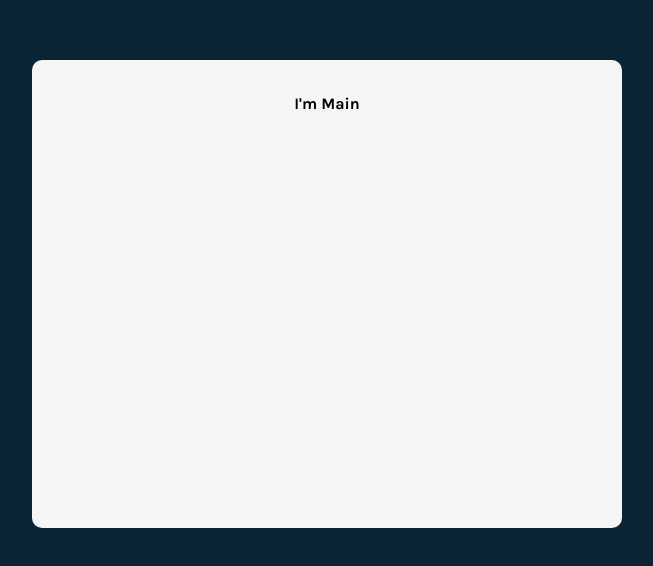
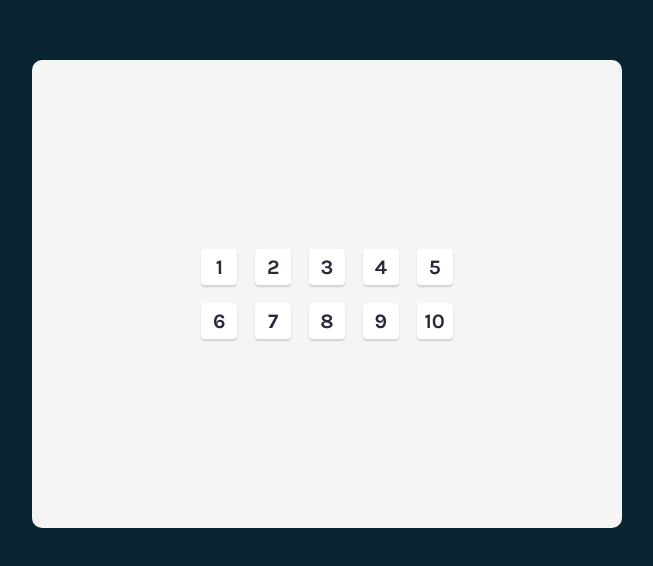
Before and after one commit to komalgill0310/tenzies_game, a React (Vite) app: page / in a window 1280 px wide. Shown: the part 106-672 px from the top of the page, without its empty margins (313-966 px from the left). Built offline with nearby package versions, Linux system fonts and the light colour scheme.

Commit message:
added a Die contiainer, and styled the container

```diff
--- a/src/App.css
+++ b/src/App.css
@@ -1,10 +1,39 @@
 main {
+  /*Display stuff*/
   display: flex;
+  flex-shrink: 0;
+  align-items: center;
+  justify-content: center;
+  /*Box model stuff*/
   width: 520px;
   height: 400px;
   padding: 33.28px 34.56px 33.92px 34.56px;
-  justify-content: center;
-  flex-shrink: 0;
   border-radius: 10px;
   background: #f5f5f5;
 }
+
+.die-container {
+  /*Display stuff*/
+  display: grid;
+  grid-template: auto auto / repeat(5, 1fr);
+  /*Miscellaneous*/
+  gap: 18px;
+}
+
+.die {
+  /*Display stuff*/
+  display: grid;
+  align-items: center;
+  justify-content: center;
+  /*Box model stuff*/
+  width: 35.84px;
+  height: 35.84px;
+  border-radius: 3.813px;
+  background: #fff;
+  /*Typography stuff*/
+  font-size: 20.589px;
+  font-weight: 700;
+  color: #2b283a;
+  /*Miscellaneous*/
+  box-shadow: 0px 2px 2px 0px rgba(0, 0, 0, 0.15);
+}
--- a/src/App.jsx
+++ b/src/App.jsx
@@ -1,10 +1,22 @@
 import './App.css'
+import Die from './components/Die'
 
 function App() {
 
   return (
     <main>
-      I'm Main
+      <div className="die-container">
+        <Die value={1}/>
+        <Die value={2}/>
+        <Die value={3}/>
+        <Die value={4}/>
+        <Die value={5}/>
+        <Die value={6}/>
+        <Die value={7}/>
+        <Die value={8}/>
+        <Die value={9}/>
+        <Die value={10}/>
+      </div>
     </main>
   )
 }
--- /dev/null
+++ b/src/components/Die.jsx
@@ -0,0 +1,8 @@
+import React from "react";
+
+export default function Die(prop){
+  const {value} = prop
+  return (
+    <div className="die" id={value}>{value}</div>
+  )
+}
--- a/src/index.css
+++ b/src/index.css
@@ -1,25 +1,24 @@
 @import url("https://fonts.googleapis.com/css2?family=Karla:wght@700&display=swap");
 
 :root {
+  /*Typography stuff*/
   font-family: "Karla", sans-serif;
-
   font-synthesis: none;
   text-rendering: optimizeLegibility;
+  /*Miscellaneous*/
   -webkit-font-smoothing: antialiased;
   -moz-osx-font-smoothing: grayscale;
   -webkit-text-size-adjust: 100%;
-  /* background-color: #fff;
-  display: flex;
-  margin: auto;
-  min-height: 100vh; */
 }
 
 body {
+  /*Display stuff*/
+  display: flex;
+  flex-direction: column;
+  align-items: center;
+  justify-content: center;
+  /*Box model stuff*/
+  height: 100vh;
   margin: 0;
-  display: flex;
   background-color: #0b2434;
-  flex-direction: column;
-  justify-content: center;
-  align-items: center;
-  height: 100vh;
 }
```
